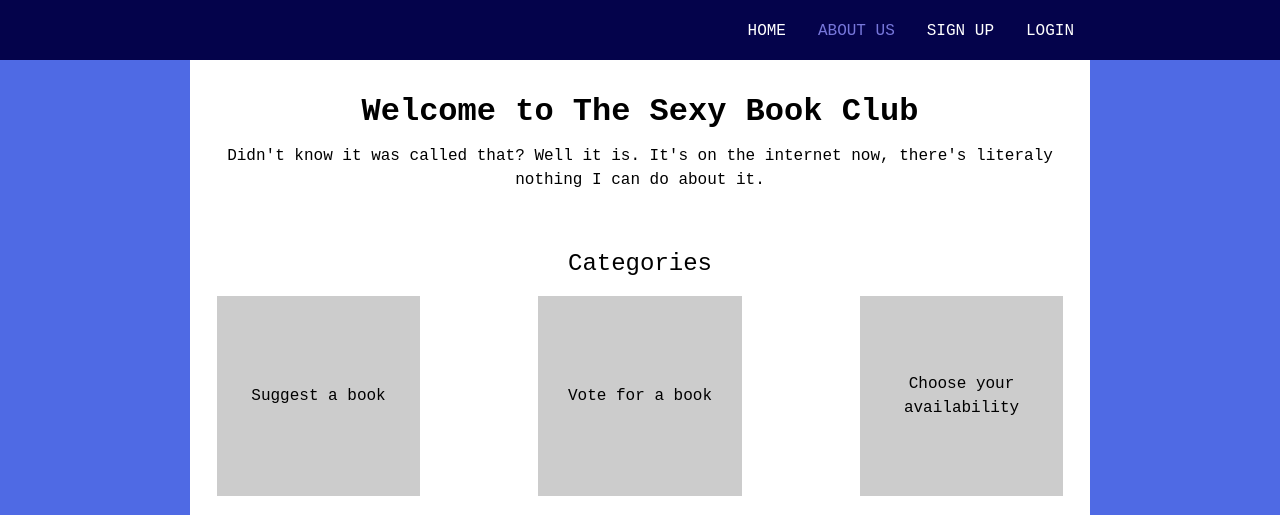
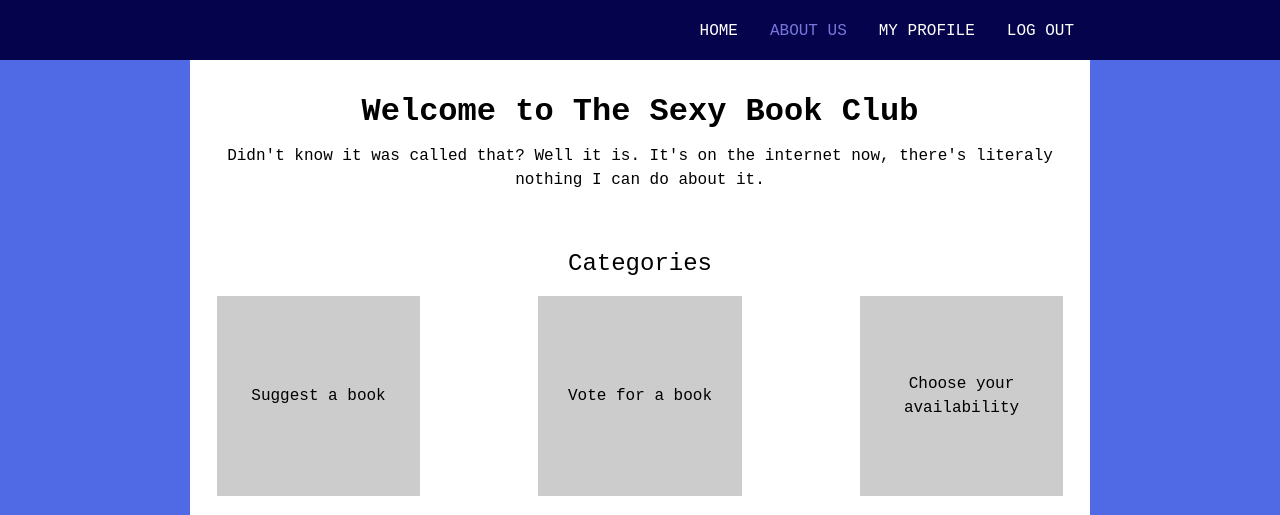
Before and after one commit to reg-edit/bookclub, a PHP site: page /discover.php in a window 1280 px wide. Shown: the top 515 px of the page. Run offline with PHP 8.4, Linux system fonts and the light colour scheme; the visitor is signed in with stand-in values (Sample User, id 1).

Commit message:
Fix dicover page not including header file.

```diff
--- a/discover.php
+++ b/discover.php
@@ -1,26 +1,8 @@
-<!DOCTYPE html>
-<html lang="en">
-<head>
-    <meta charset="UTF-8">
-    <meta http-equiv="X-UA-Compatible" content="IE=edge">
-    <meta name="viewport" content="width=device-width, initial-scale=1.0">
-    <title>The Sexy Book Club</title>
-    <link rel="stylesheet" href="css/reset.css">
-    <link rel="stylesheet" href="css/style.css">
+<?php
+    include_once 'header.php'
+?>
 
-</head>
 <body>
-
-    <nav>
-        <div class="wrapper">
-            <ul>
-                <li><a href="index.php">HOME</a></li>
-                <li><a href="discover.php">ABOUT US</a></li>
-                <li><a href="signup.php">SIGN UP</a></li>
-                <li><a href="login.php">LOGIN</a></li>
-            </ul>
-        </div>
-    </nav>
 
     <div class="wrapper">
 
--- a/header.php
+++ b/header.php
@@ -1,3 +1,8 @@
+<?php
+    session_start();
+?>
+
+
 <!DOCTYPE html>
 <html lang="en">
 <head>
@@ -14,10 +19,19 @@
     <nav>
         <div class="wrapper">
             <ul>
-                <li><a href="index.php">HOME</a></li>
-                <li><a href="discover.php">ABOUT US</a></li>
-                <li><a href="signup.php">SIGN UP</a></li>
-                <li><a href="login.php">LOGIN</a></li>
+                <li><a href='index.php'>HOME</a></li>
+                <li><a href='discover.php'>ABOUT US</a></li>
+                <?php
+                    if(isset($_SESSION["useruid"])) {
+                        echo "<li><a href='profile.php'>My Profile</a></li>";
+                        echo "<li><a href='logout.php'>Log Out</a></li>";
+                    }
+                    else {
+                        echo "<li><a href='signup.php'>SIGN UP</a></li>";
+                        echo "<li><a href='login.php'>LOGIN</a></li>";
+                    }
+                ?>
+
             </ul>
         </div>
     </nav>
```
